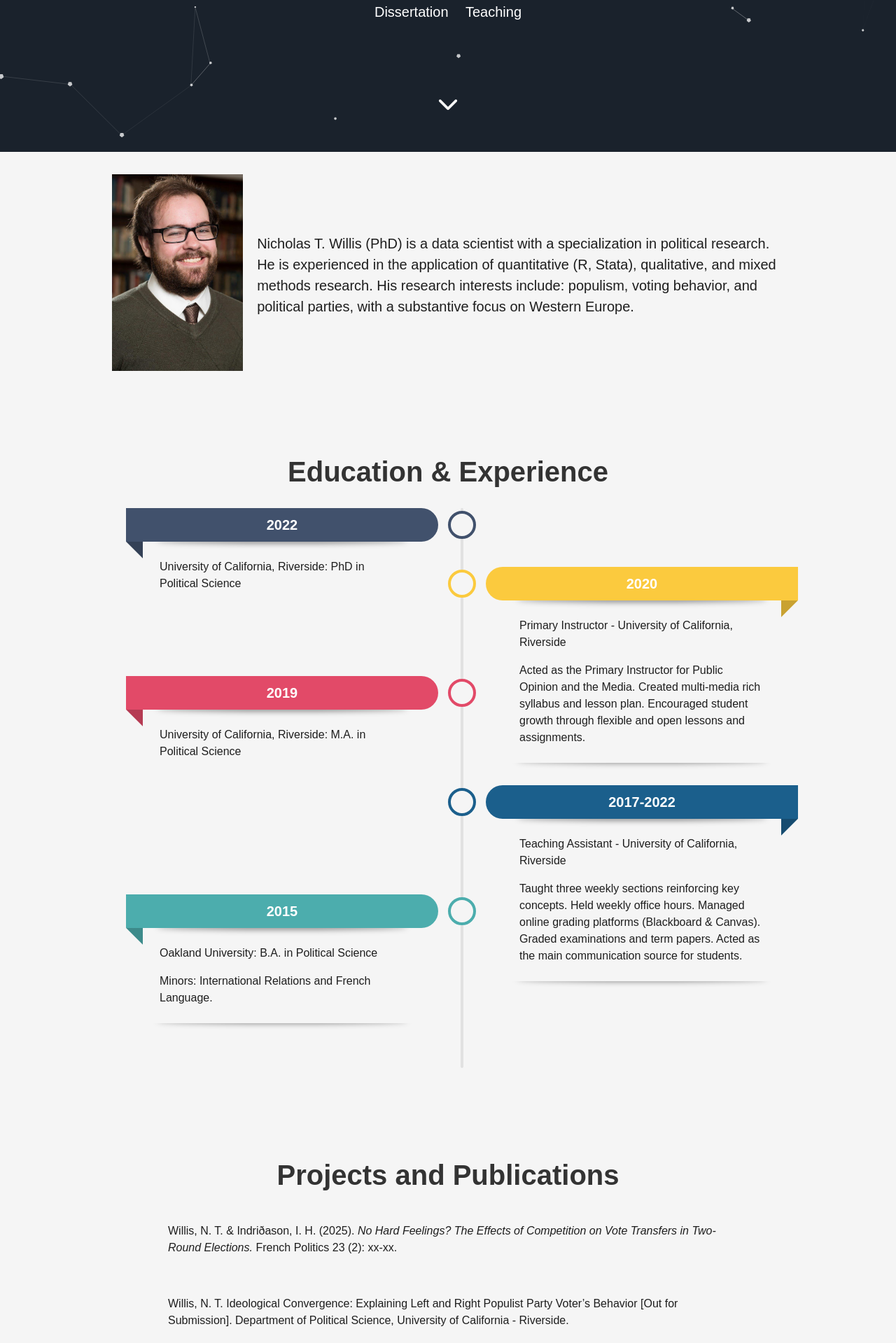
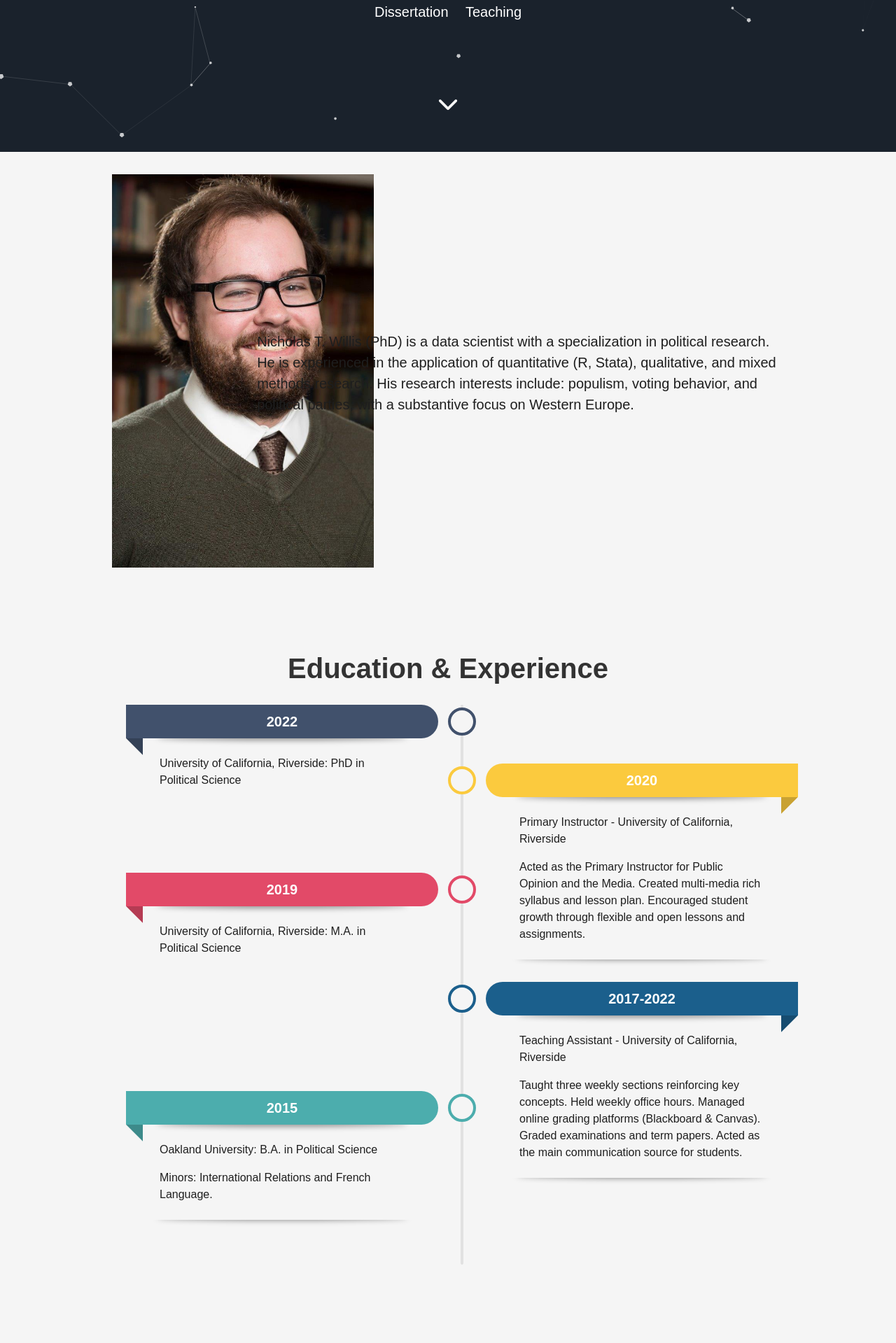
Before and after one commit to SimplyWillis/nicholastwillis, a Jekyll site: the page built from index.html, in a window 1280 px wide. Shown: the part 683-2602 px from the top of the page at 70% size. Built offline with Jekyll 4.4.1, drawn with Linux system fonts in a browser that asks for light colours; nearby versions of some CDN libraries.

Commit message:
Update about.html

```diff
--- a/_includes/about.html
+++ b/_includes/about.html
@@ -7,8 +7,8 @@
 }
 
 img {
-  max-width: 100%;
-  max-height:100%;
+  max-width: 200%;
+  max-height:200%;
 }
 
 .text {
```
